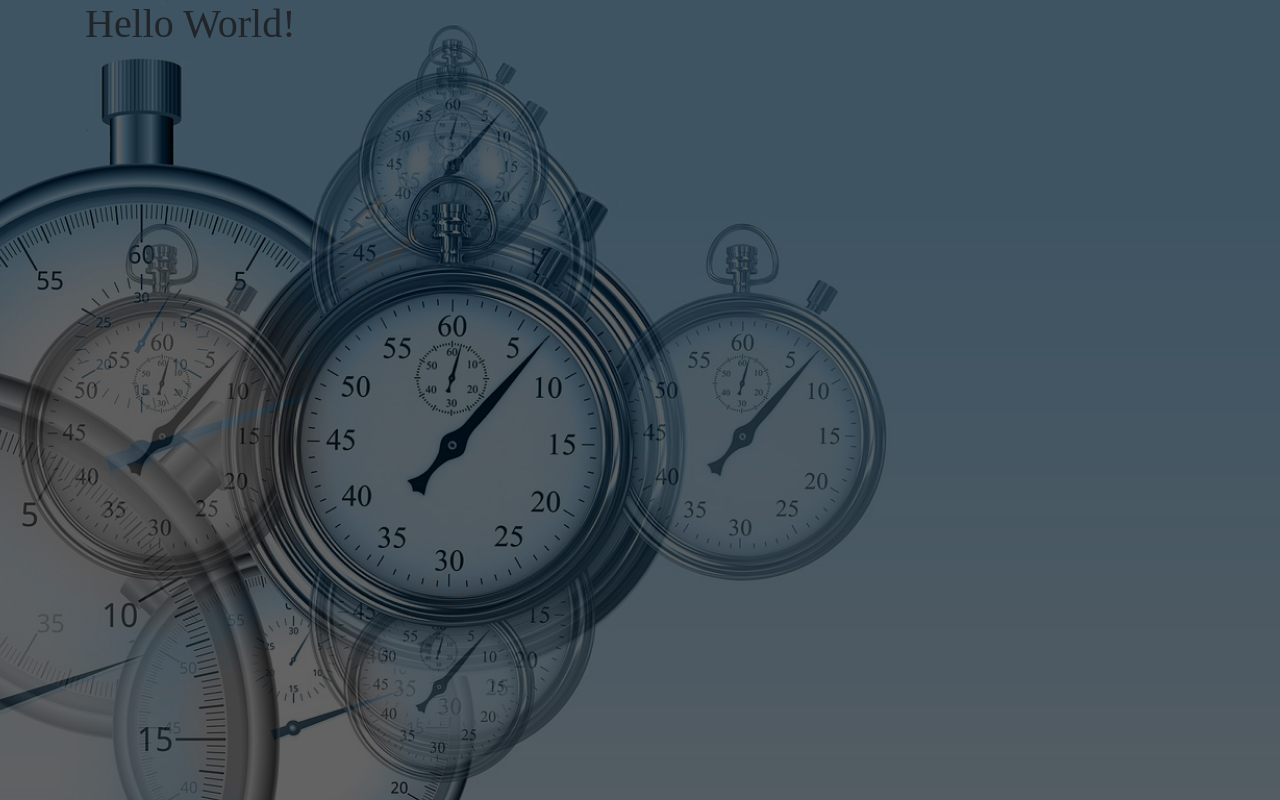
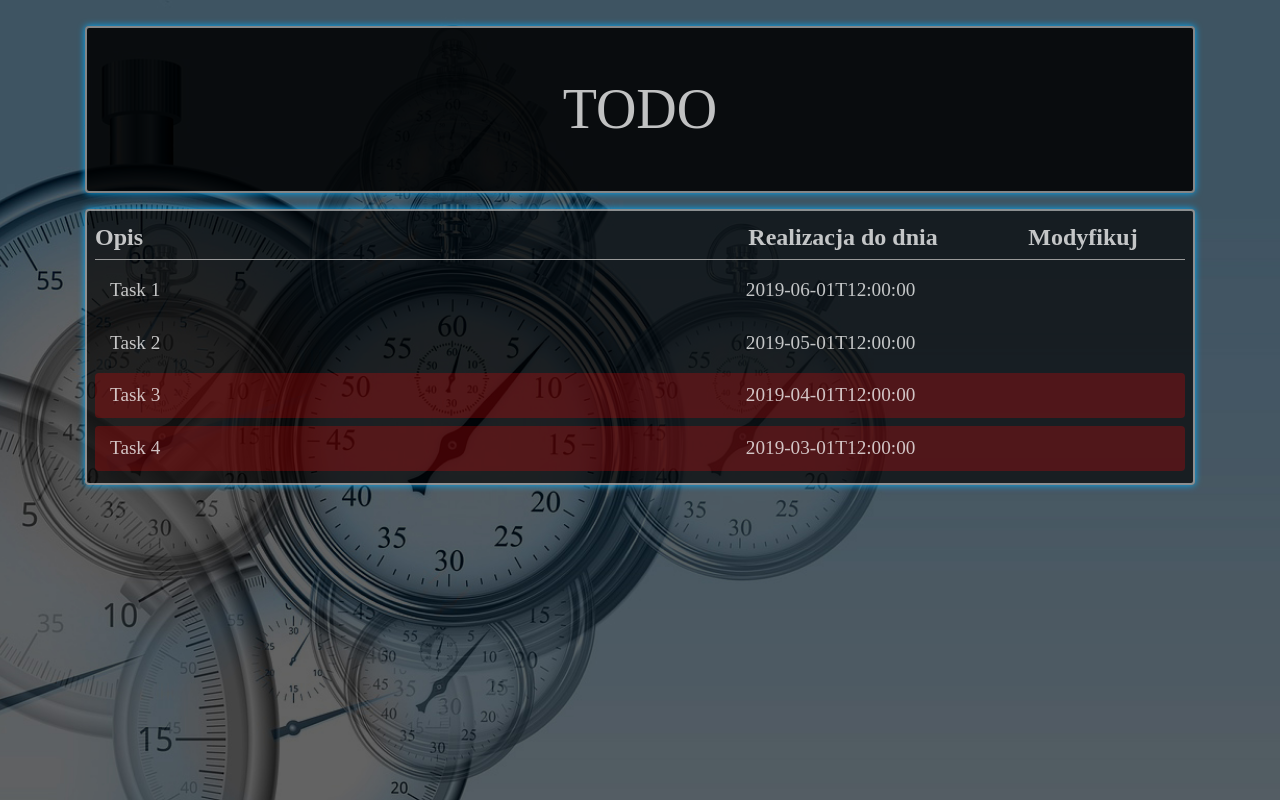
Before and after one commit to Kryniek/ToDoFrontEndPresentation, a React (Create React App) app: page / in a window 1280 px wide. Built offline with nearby package versions, Linux system fonts and the light colour scheme.

Commit message:
BasicToDoComponentViewWithDummyData

```diff
--- a/package.json
+++ b/package.json
@@ -3,6 +3,7 @@
   "version": "0.1.0",
   "dependencies": {
     "bootstrap": "^4.3.1",
+    "moment": "^2.24.0",
     "react": "^16.8.6",
     "react-bootstrap": "^1.0.0-beta.8",
     "react-dom": "^16.8.6",
--- /dev/null
+++ b/src/component/Task.js
@@ -0,0 +1,51 @@
+import React, { Component } from 'react';
+
+import moment from 'moment/moment';
+
+import Row from 'react-bootstrap/Row';
+import Col from 'react-bootstrap/Col';
+
+import './../css/component/task/Task.css';
+
+export default class Task extends Component {
+    constructor(props) {
+        super(props);
+
+        this.getRowColor = this.getRowColor.bind(this);
+    }
+
+    render() {
+        var {
+            task
+        } = this.props;
+
+        var taskDeadline = task.deadline;
+
+        return (
+            <div className={"TaskComponent pt-1 pb-1 ".concat(this.getRowColor(taskDeadline))}>
+                <Row className="ml-0 mr-0 pt-2 pb-2 rounded">
+                    <Col>
+                        <p>{task.name}</p>
+                    </Col>
+                    <Col xs={3}>
+                        <p>{taskDeadline}</p>
+                    </Col>
+                    <Col xs={2}></Col>
+                </Row>
+            </div>
+        );
+    }
+
+    getRowColor(taskDeadline) {
+        const nowAndTaskDeadlineDifference = moment().diff(taskDeadline, "days");
+        var rowColorClass = "";
+
+        if (nowAndTaskDeadlineDifference > 0) {
+            rowColorClass = "missedDeadlineTaskRow";
+        } else if (nowAndTaskDeadlineDifference === 0) {
+            rowColorClass = "reachedDeadlineTaskRow";
+        }
+
+        return rowColorClass;
+    }
+}
--- /dev/null
+++ b/src/component/TaskGridHeader.js
@@ -0,0 +1,20 @@
+import React, { Component } from 'react';
+import Row from 'react-bootstrap/Row';
+import Col from 'react-bootstrap/Col';
+
+import './../css/component/TaskGridHeader.css';
+
+export default class TaskGridHeader extends Component {
+    render() {
+        return (
+            <div id="TaskGridHeaderComponent">
+                <Row>
+                    <Col><b>Opis</b></Col>
+                    <Col xs={3}><b>Realizacja do dnia</b></Col>
+                    <Col xs={2}><b>Modyfikuj</b></Col>
+                </Row>
+                <hr></hr>
+            </div>
+        );
+    }
+}
--- a/src/component/ToDo.js
+++ b/src/component/ToDo.js
@@ -1,12 +1,51 @@
 import React, { Component } from 'react';
 import Container from 'react-bootstrap/Container'
 
+import '../css/component/ToDo.css';
+
+import TaskGridHeader from './TaskGridHeader';
+import Task from './Task';
+
 export default class ToDo extends Component {
+    constructor(props) {
+        super(props);
+
+        this.state = {
+            tasks: [{
+                id: 1,
+                name: 'Task 1',
+                deadline: '2019-06-01T12:00:00'
+            }, {
+                id: 2,
+                name: 'Task 2',
+                deadline: '2019-05-01T12:00:00'
+            }, {
+                id: 3,
+                name: 'Task 3',
+                deadline: '2019-04-01T12:00:00'
+            }, {
+                id: 4,
+                name: 'Task 4',
+                deadline: '2019-03-01T12:00:00'
+            }]
+        };
+    }
+
     render() {
         return (
-            <div className="ToDoComponent">
+            <div id="ToDoComponent">
                 <Container>
-                    <h1>Hello World!</h1>
+                    <h1 className="pt-5 pb-5 mb-3 rounded display-4">TODO</h1>
+                    <div id="toDoTable" className="p-2 rounded">
+                        <span>
+                            <TaskGridHeader />
+                            {this.state.tasks.map(task => (
+                                <Task key={task.id}
+                                    task={task}
+                                />
+                            ))}
+                        </span>
+                    </div>
                 </Container>
             </div>
         );
```
Also changed, not shown: 1 other file (tests, documents, lock files or other folders).
